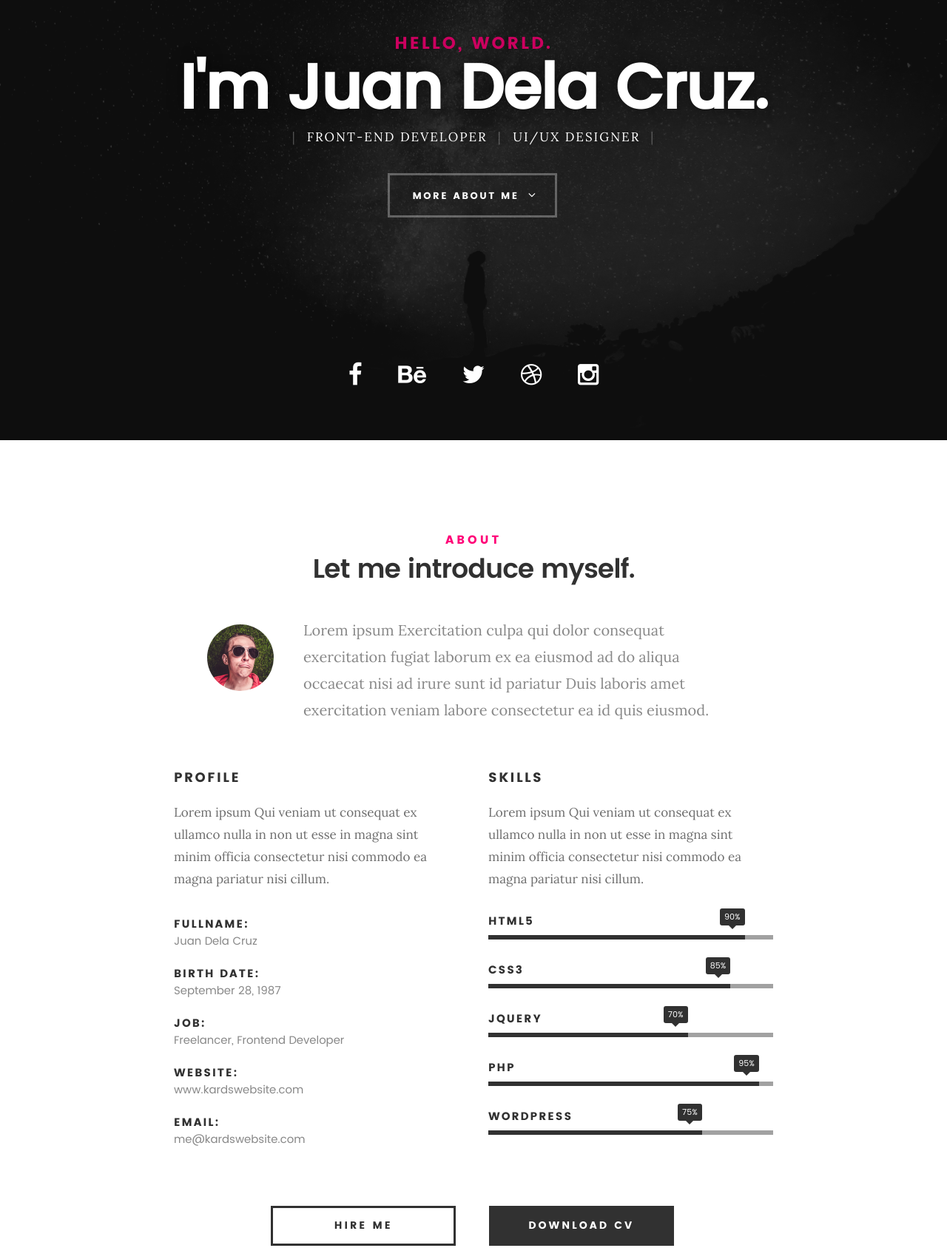
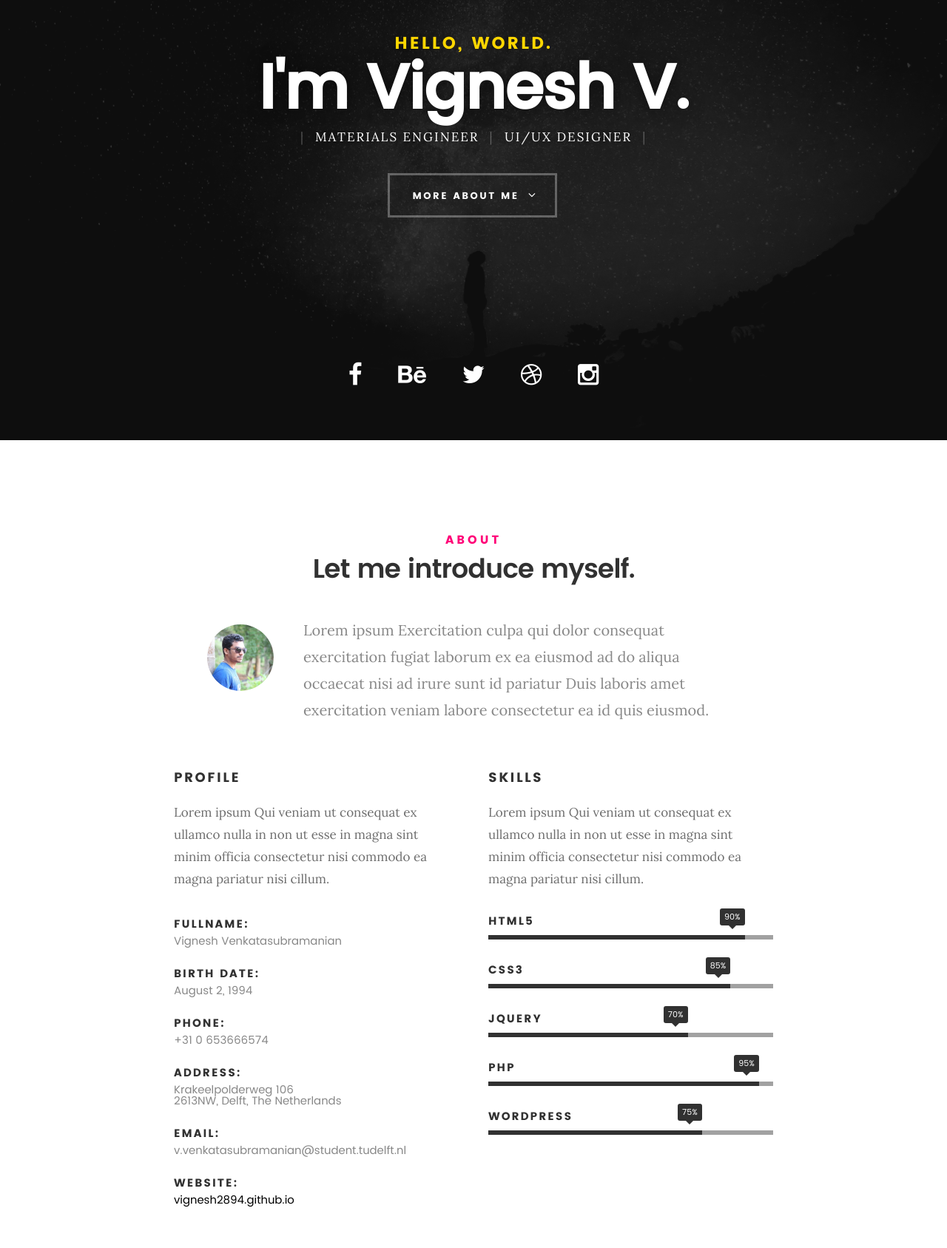
Before and after one commit to vignesh2894/test, a plain HTML site: page index.html in a window 1280 px wide. Shown: the part 205-1892 px from the top of the page at 74% size. Drawn offline with Linux system fonts and the light colour scheme; files whose address does not match are found by name.

Commit message:
major update

```diff
--- a/css/main.css
+++ b/css/main.css
@@ -1337,7 +1337,7 @@ header .logo a {
 	text-shadow: 0 0 20px rgba(0, 0, 0, 0.5);
 }
 .intro-content h5 {
-	color: #cc005f;
+	color: #FFD700;
 	font-family: "poppins-bold", sans-serif;
 	font-size: 2.3rem;
 	line-height: 1.565;
@@ -1384,7 +1384,7 @@ header .logo a {
 	letter-spacing: .25rem;
 }
 .intro-content .button:hover, .intro-content .button:focus {
-	border-color: #cc005f;
+	border-color: #FFD700;
 }
 .intro-content .button::after {
 	display: inline-block;
@@ -1416,7 +1416,7 @@ header .logo a {
 	color: #FFFFFF;
 }
 .intro-social li a:hover, .intro-social li a:focus {
-	color: #cc005f;
+	color: #FFD700;
 }
 
 /**
@@ -1629,7 +1629,7 @@ header .logo a {
 	text-align: center;
 }
 #resume .resume-header h2 {
-	color: #FF0077;
+	color: #FFD700;
 }
 
 #resume .resume-timeline {
--- a/index.html
+++ b/index.html
@@ -74,10 +74,10 @@
    			<div class="col-twelve">
 
 	   			<h5>Hello, World.</h5>
-	   			<h1>I'm Juan Dela Cruz.</h1>
+	   			<h1>I'm Vignesh V.</h1>
 
 	   			<p class="intro-position">
-	   				<span>Front-end Developer</span>
+	   				<span>Materials Engineer</span>
 	   				<span>UI/UX Designer</span>
 	   			</p>
 
@@ -89,7 +89,7 @@
    	</div> <!-- /intro-content -->
 
    	<ul class="intro-social">
-         <li><a href="#"><i class="fa fa-facebook"></i></a></li>
+         <li><a href="https://www.facebook.com/profile.php?id=1807988404"><i class="fa fa-facebook"></i></a></li>
          <li><a href="#"><i class="fa fa-behance"></i></a></li>
          <li><a href="#"><i class="fa fa-twitter"></i></a></li>
          <li><a href="#"><i class="fa fa-dribbble"></i></a></li>
@@ -111,7 +111,7 @@
 
    			<div class="intro-info">
 
-   				<img src="images/profile-pic.jpg" alt="Profile Picture">
+   				<img src="images/profilepic.jpg" alt="Profile Picture">
 
    				<p class="lead">Lorem ipsum Exercitation culpa qui dolor consequat exercitation fugiat laborum ex ea eiusmod ad do aliqua occaecat nisi ad irure sunt id pariatur Duis laboris amet exercitation veniam labore consectetur ea id quis eiusmod.</p>
    			</div>
@@ -129,24 +129,28 @@
    			<ul class="info-list">
    				<li>
    					<strong>Fullname:</strong>
-   					<span>Juan Dela Cruz</span>
+   					<span>Vignesh Venkatasubramanian</span>
    				</li>
    				<li>
    					<strong>Birth Date:</strong>
-   					<span>September 28, 1987</span>
+   					<span>August 2, 1994</span>
    				</li>
    				<li>
-   					<strong>Job:</strong>
-   					<span>Freelancer, Frontend Developer</span>
+   					<strong>Phone:</strong>
+   					<span>+31 0 653666574</span>
    				</li>
    				<li>
-   					<strong>Website:</strong>
-   					<span>www.kardswebsite.com</span>
+   					<strong>Address:</strong>
+   					<span>Krakeelpolderweg 106</span>
+					<span>2613NW, Delft, The Netherlands</span>
    				</li>
    				<li>
    					<strong>Email:</strong>
-   					<span>me@kardswebsite.com</span>
+   					<span>v.venkatasubramanian@student.tudelft.nl</span>
    				</li>
+				<li>
+					<strong>Website:</strong>
+					<span><a href="https://vignesh2894.github.io/test">vignesh2894.github.io</a></span>
 
    			</ul> <!-- /info-list -->
 
@@ -188,7 +192,7 @@
 
    	<div class="row button-section">
    		<div class="col-twelve">
-   			<a href="#contact" title="Hire Me" class="button stroke smoothscroll">Hire Me</a>
+
    			<a href="#" title="Download CV" class="button button-primary">Download CV</a>
    		</div>
    	</div>
```
Also changed, not shown: images/profilepic.jpg (added).
